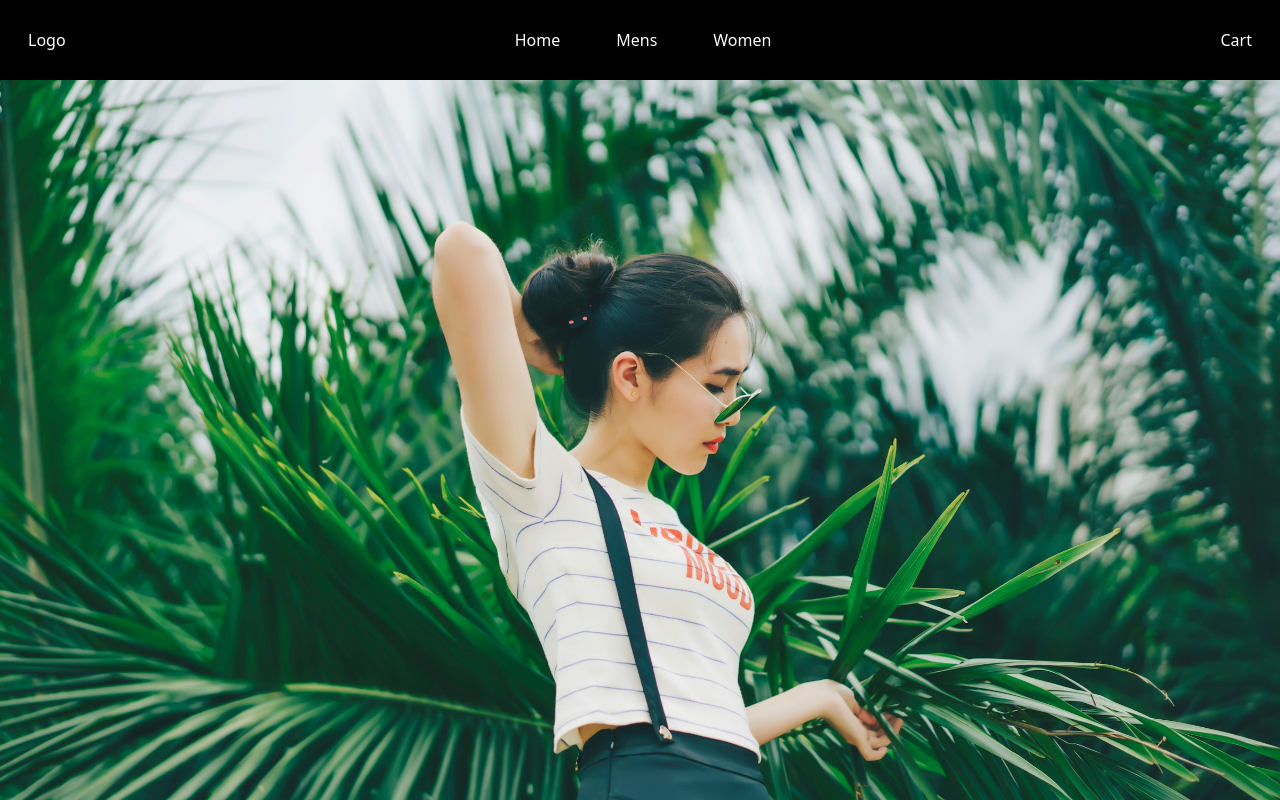
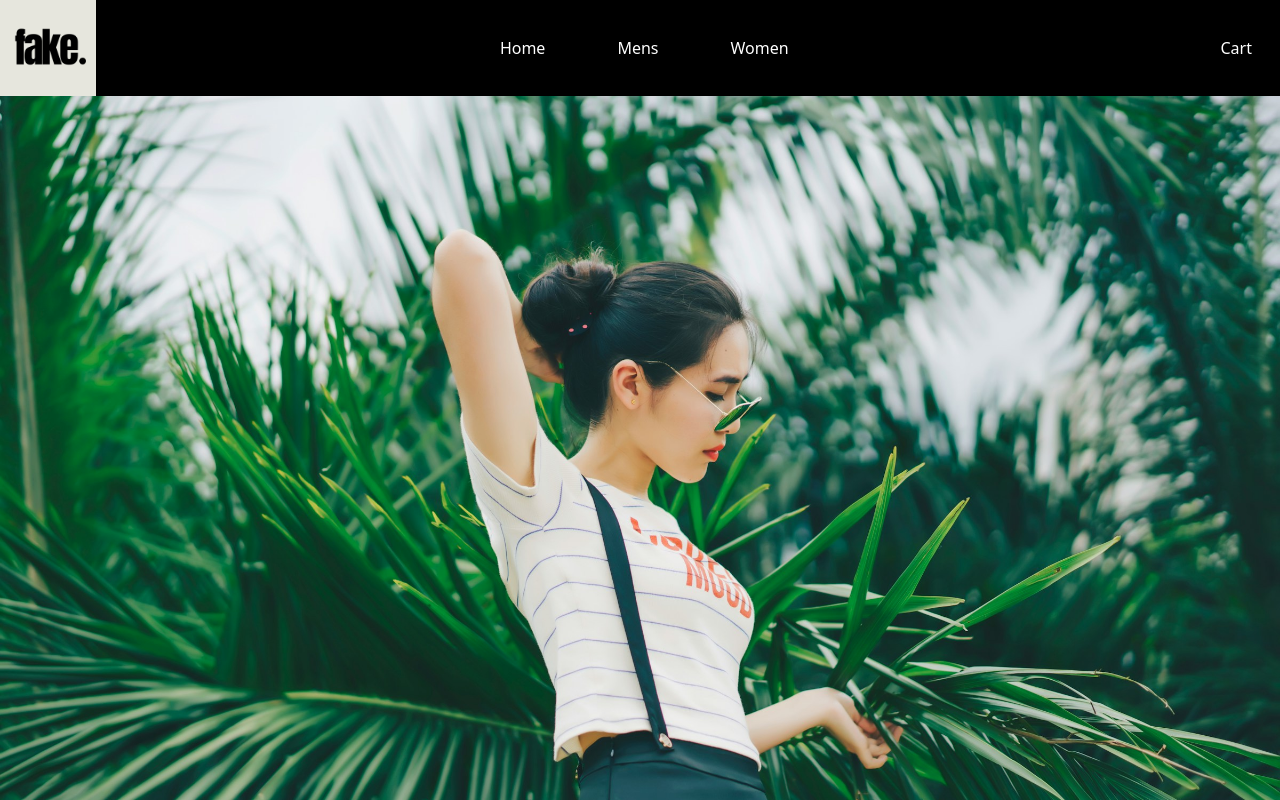
Before and after one commit to CCeph/fake-clothing-store, a React (Vite) app: page / in a window 1280 px wide. Built offline with nearby package versions, Linux system fonts and the light colour scheme.

Commit message:
Add site logo

```diff
--- a/src/Components/Nav.jsx
+++ b/src/Components/Nav.jsx
@@ -1,17 +1,18 @@
 import { Link } from "react-router-dom";
+import logo from "../assets/urban.png";
 
 export default function Nav() {
   return (
     <nav className="flex w-full items-center justify-between justify-items-center bg-black text-white">
-      <h1 className="p-7">Logo</h1>
+      <img src={logo} className="h-24 w-24" />
       <ul className="flex justify-items-center">
-        <Link to={"/"} className="p-7 hover:bg-gray-800">
+        <Link to={"/"} className="p-9 hover:bg-gray-800">
           Home
         </Link>
-        <Link to={"/shop"} className="p-7 hover:bg-gray-800">
+        <Link to={"/shop"} className="p-9 hover:bg-gray-800">
           Mens
         </Link>
-        <Link to={"/shop"} className="p-7 hover:bg-gray-800">
+        <Link to={"/shop"} className="p-9 hover:bg-gray-800">
           Women
         </Link>
       </ul>
```
Also changed, not shown: src/assets/urban.png (added).
